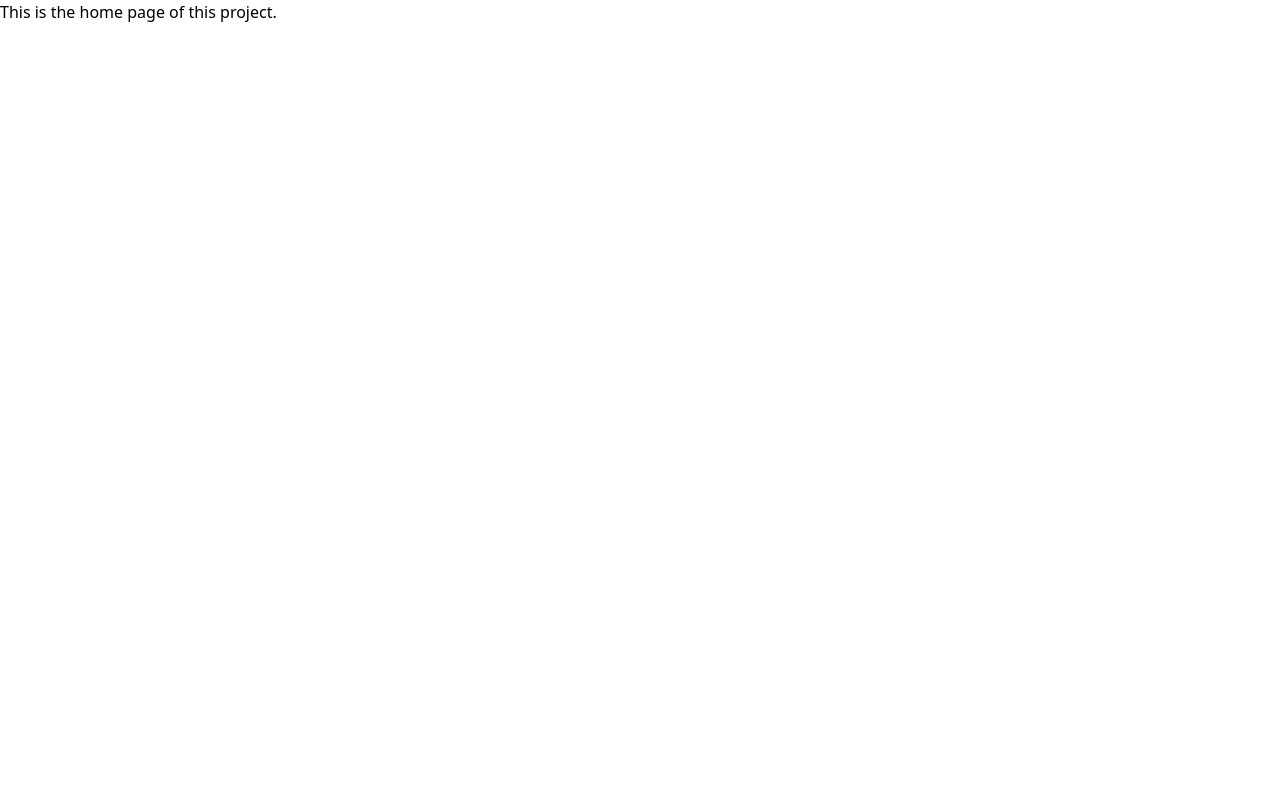
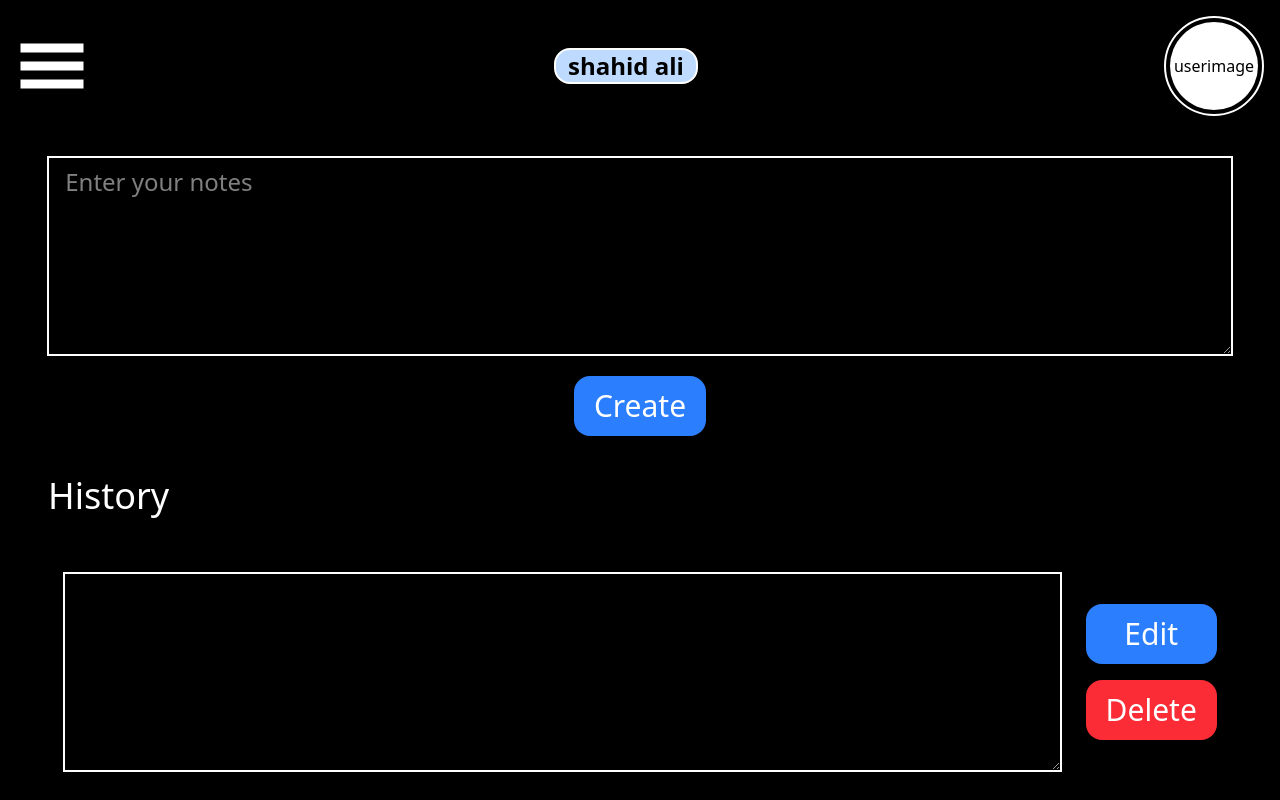
Before and after one commit to shahidsam08/To-do-Full_Stack_, a React app in the folder frontend/: page /homepage in a window 1280 px wide. Built offline with nearby package versions, Linux system fonts and the light colour scheme; the HTML template or start-up script is replaced by a standard one.

Commit message:
make dashboard

```diff
--- a/frontend/package.json
+++ b/frontend/package.json
@@ -14,6 +14,7 @@
     "axios": "^1.12.2",
     "react": "^19.1.1",
     "react-dom": "^19.1.1",
+    "react-icons": "^5.5.0",
     "react-router": "^7.9.4",
     "react-router-dom": "^7.9.4",
     "tailwindcss": "^4.1.16"
--- a/frontend/src/pages/home/Homepage.jsx
+++ b/frontend/src/pages/home/Homepage.jsx
@@ -1,11 +1,65 @@
-import React from 'react'
+import { useState } from "react";
+import { GiHamburgerMenu } from "react-icons/gi";
 
 function Homepage() {
+  const [username, setuserName] = useState("shahid ali");
   return (
-    <div>
-      <h1>This is the home page of this project.</h1>
+    <div className="bg-black h-screen w-full">
+      <div className="flex flex-col p-4 gap-10">
+        <div className=" flex flex-row flex-nowrap items-center justify-between align-middle">
+          <div>
+            <GiHamburgerMenu className="text-7xl cursor-pointer text-white" />
+          </div>
+          <div className="font-bold text-2xl bg-blue-200 border-2 border-white px-3 rounded-2xl">
+            {username}
+          </div>
+          <div className="border-2 border-white w-25 h-25 rounded-full flex flex-col align-middle justify-center items-center p-1">
+            <div className="bg-white w-22 h-23 rounded-full flex items-center align-center justify-center text-center ">
+              userimage
+            </div>
+          </div>
+        </div>
+        <div className="flex flex-col w-full align-middle justify-center items-center">
+          <form
+            action=""
+            className="flex flex-col sm:flex-col md:flex-col lg:flex-col  w-[95%] items-center gap-5 align-middle justify-center"
+          >
+            <textarea
+              className="text-white text-2xl w-full h-50 border-2 border-white py-2 px-4 outline-offset-2 outline-blue-500"
+              name="textarea"
+              id="notes"
+              placeholder="Enter your notes"
+            ></textarea>
+            <button
+              type="submit"
+              className="text-white bg-blue-500 px-5 py-3 text-3xl rounded-2xl"
+            >
+              Create
+            </button>
+          </form>
+        </div>
+        <h1 className="text-white self-start text-4xl mb-4 indent-8">
+          History
+        </h1>
+        {/* All the history will be shown here */}
+        <div className="w-full flex flex-col lg:flex-row align-middle justify-center items-center lg:self-start gap-4 md:gap-6 ">
+          <textarea
+            name="db_text"
+            id="text-area"
+            className="text-white text-2xl w-[95%] md:w-[80%] h-50 border-2 border-white py-2 px-4 outline-offset-2 outline-blue-500"
+          ></textarea>
+          <div className="flex flex-row lg:flex-col gap-4">
+            <button className="text-white bg-blue-500 px-5 py-3 text-3xl rounded-2xl">
+              Edit
+            </button>
+            <button className="text-white bg-red-500 px-5 py-3 text-3xl rounded-2xl">
+              Delete
+            </button>
+          </div>
+        </div>
+      </div>
     </div>
-  )
+  );
 }
 
-export default Homepage
+export default Homepage;
```
Also changed, not shown: frontend/tailwind.config.js (added), 1 other file (tests, documents, lock files or other folders).
